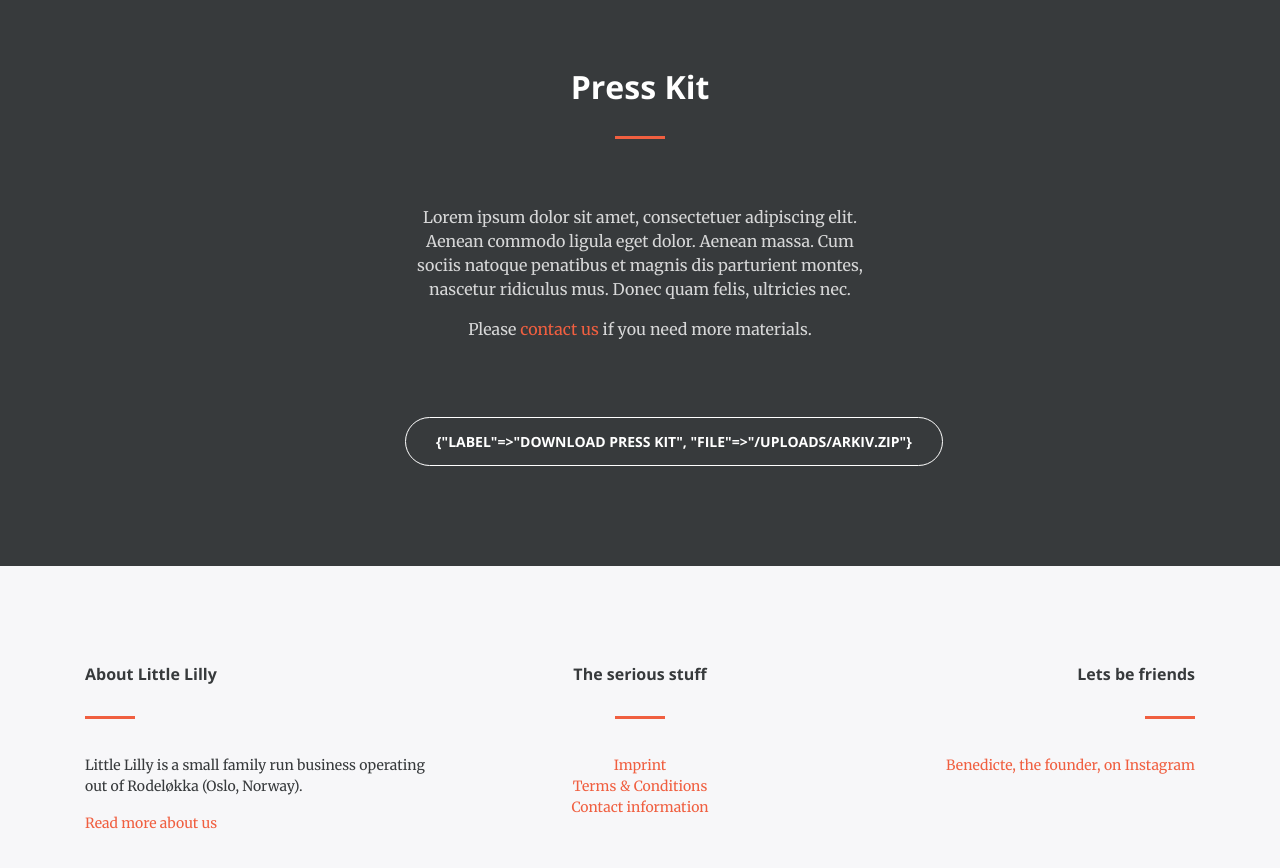
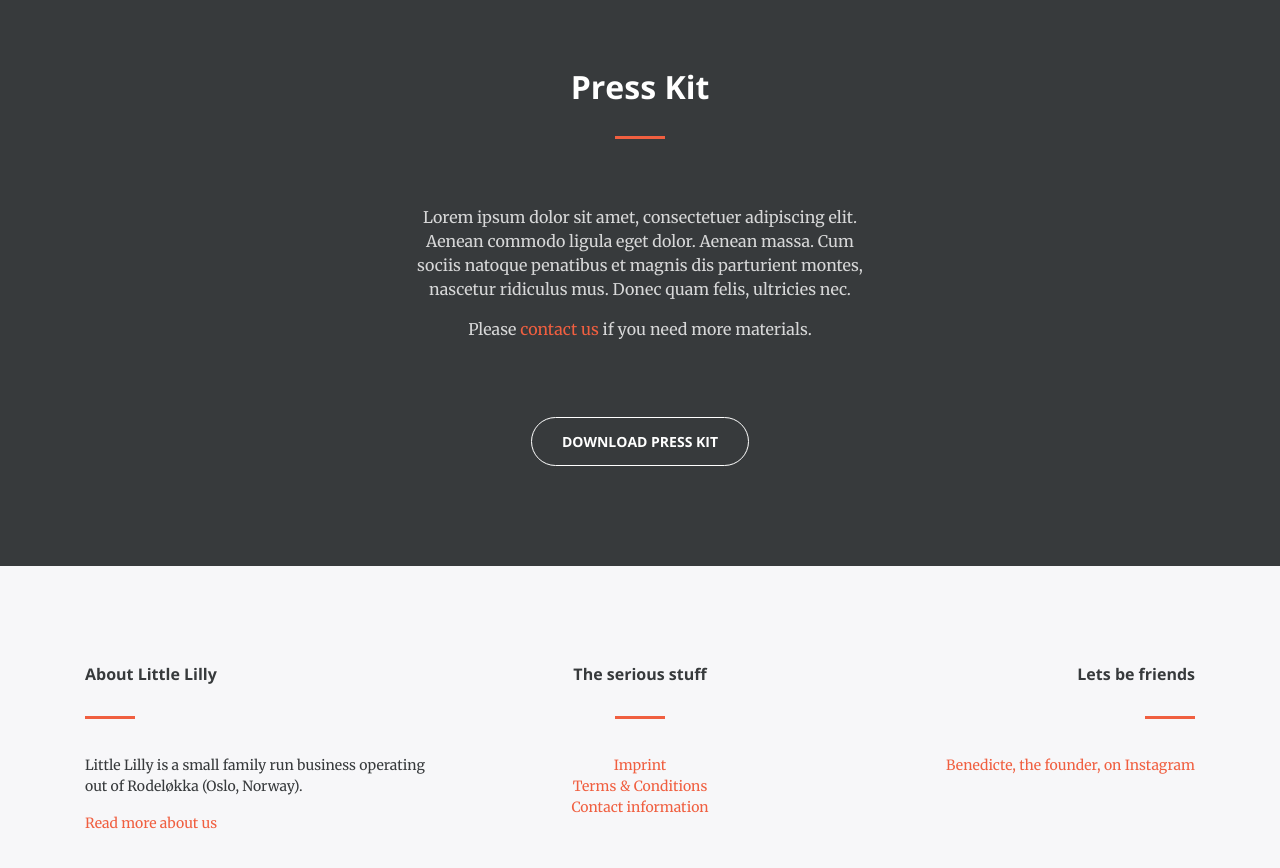
Before and after one commit to lillylabs/little-lilly-website, a Jekyll site: the page built from about.markdown, in a window 1280 px wide and 900 px high, scrolled down 877 px. Shown: the top 868 px of the window. Built offline with Jekyll 4.4.1, drawn with Linux system fonts in a browser that asks for light colours; nearby versions of some CDN libraries.

Commit message:
Created stubs for new section types

```diff
--- /dev/null
+++ b/_includes/page-sections/gallery.html
@@ -0,0 +1 @@
+<!-- Gallery -->
--- a/_includes/page-sections/partials/actions.html
+++ b/_includes/page-sections/partials/actions.html
@@ -1,7 +1,7 @@
 {% if include.actions %}
   <div class="actions">
     {% for action in include.actions %}
-    <a href="#">{{ action }}</a>
+    <a href="{{ action.link }}{{ action.file }}">{{ action.label }}</a>
     {% endfor %}
   </div>
 {% endif %}
--- a/_includes/page-sections/partials/content.html
+++ b/_includes/page-sections/partials/content.html
@@ -1,9 +1,11 @@
 {% include page-sections/partials/heading.html title=include.section.title size=include.title_size %}
 
 <div class="content">
-  {{ include.section.content | markdownify }}
+  {% if include.section.content %}
+    {{ include.section.content | markdownify }}
+  {% endif %}
   {% if include.section.signature %}
-  <p class="signature">{{ include.section.signature }}</p>
+    <p class="signature">{{ include.section.signature }}</p>
   {% endif %}
 </div>
 
--- a/_layouts/default.html
+++ b/_layouts/default.html
@@ -14,7 +14,13 @@
         {% when 'signup' %}
           {% include page-sections/signup.html section=section %}
         {% else %}
-          {% include page-sections/basic.html section=section %}
+          {% if section.blurbs %}
+            {% include page-sections/blurbs.html section=section %}
+          {% elsif section.images %}
+            {% include page-sections/gallery.html section=section %}
+          {% else %}
+            {% include page-sections/basic.html section=section %}
+          {% endif %}
       {% endcase %}
     {% endfor %}
 
```
Also changed, not shown: _includes/page-sections/blurbs.html (added, +14 -0 lines).
